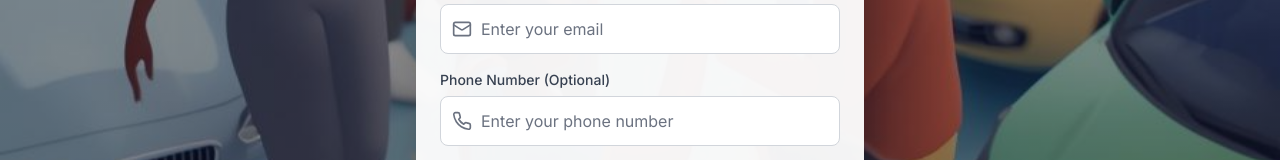
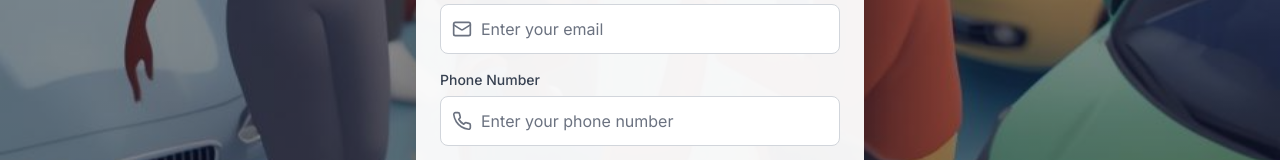
Before and after one commit to regression1607/poolo-ride-frontend, a React (Vite) app: page /register in a window 1280 px wide. Shown: the part 406-566 px from the top of the page. Built offline with nearby package versions, Linux system fonts and the light colour scheme; no server answers; the HTML template or start-up script is replaced by a standard one.

Commit message:
add versions

```diff
--- a/src/pages/RegisterPage.tsx
+++ b/src/pages/RegisterPage.tsx
@@ -16,7 +16,7 @@ const schema = yup.object({
     .matches(/^[a-zA-Z0-9_]+$/, 'Username can only contain letters, numbers, and underscores')
     .required('Username is required'),
   email: yup.string().email('Invalid email format').required('Email is required'),
-  phone_number: yup.string().optional(),
+  phone_number: yup.string().required('Phone number is required'),
   password: yup.string().min(6, 'Password must be at least 6 characters').required('Password is required'),
   confirmPassword: yup
     .string()
@@ -103,7 +103,7 @@ export default function RegisterPage() {
             />
 
             <Input
-              label="Phone Number (Optional)"
+              label="Phone Number"
               type="tel"
               placeholder="Enter your phone number"
               leftIcon={Phone}
```
